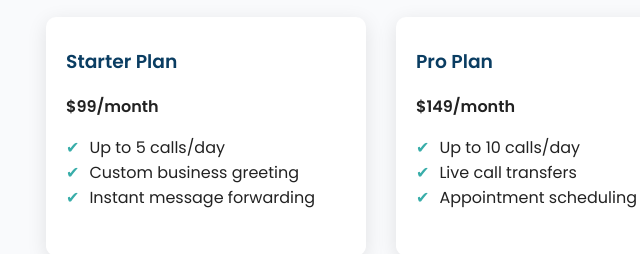
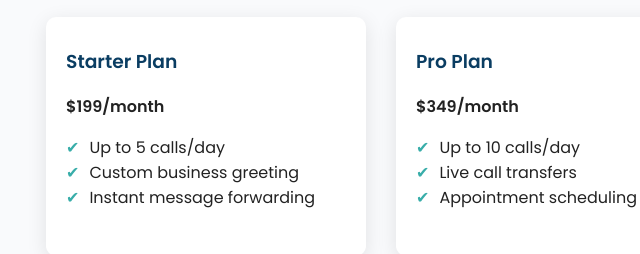
Before and after one commit to money13sandhu/callwise, a plain HTML site: page index.html in a window 1280 px wide. Shown: the part 1531-1785 px from the top of the page, 259-899 px from the left. Drawn offline with Linux system fonts and the light colour scheme.

Commit message:
Update index.html

```diff
--- a/index.html
+++ b/index.html
@@ -142,7 +142,7 @@
     <div class="pricing">
       <div class="plan">
         <h3>Starter Plan</h3>
-        <p><strong>$99/month</strong></p>
+        <p><strong>$199/month</strong></p>
         <ul>
           <li>Up to 5 calls/day</li>
           <li>Custom business greeting</li>
@@ -151,7 +151,7 @@
       </div>
       <div class="plan">
         <h3>Pro Plan</h3>
-        <p><strong>$149/month</strong></p>
+        <p><strong>$349/month</strong></p>
         <ul>
           <li>Up to 10 calls/day</li>
           <li>Live call transfers</li>
```
